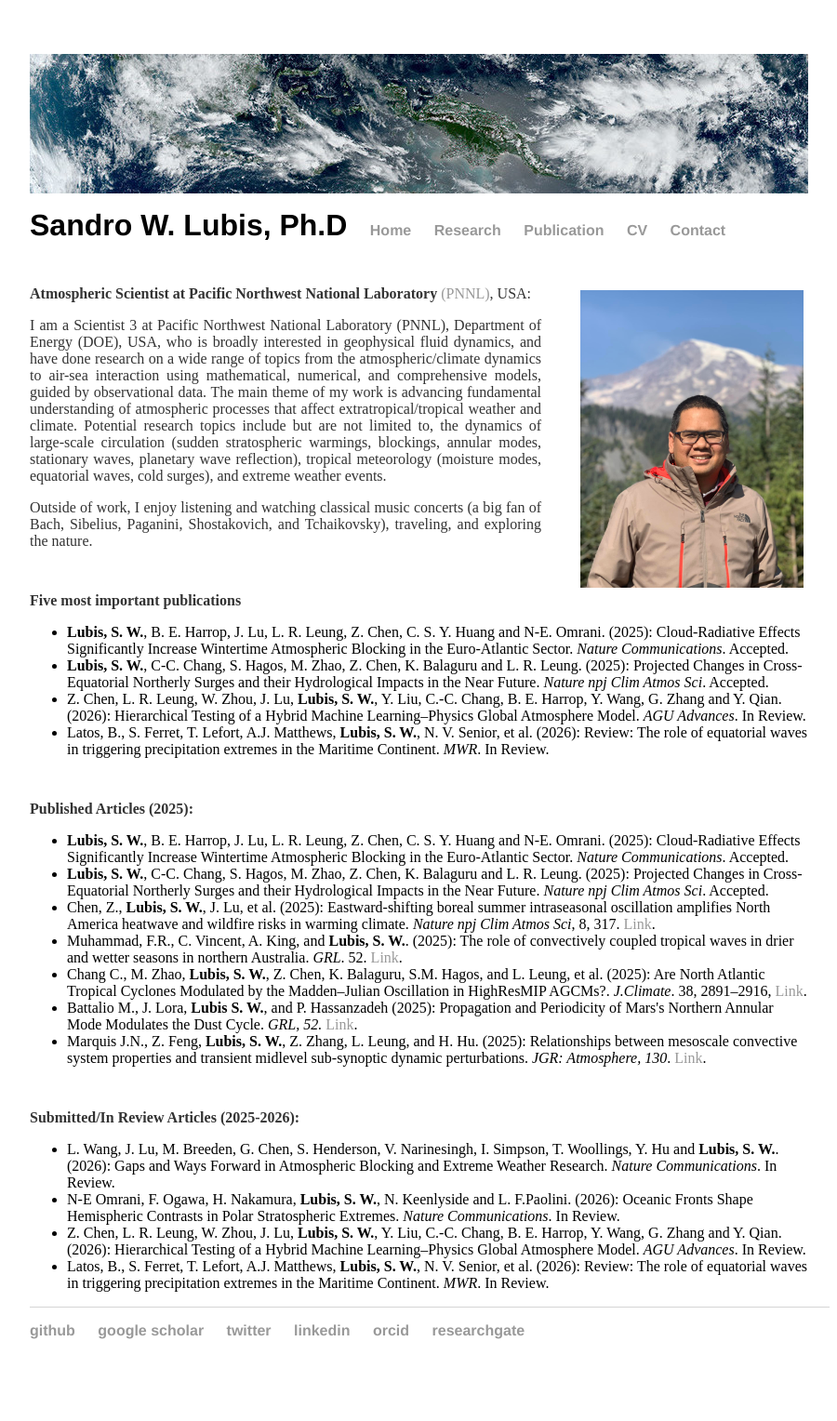
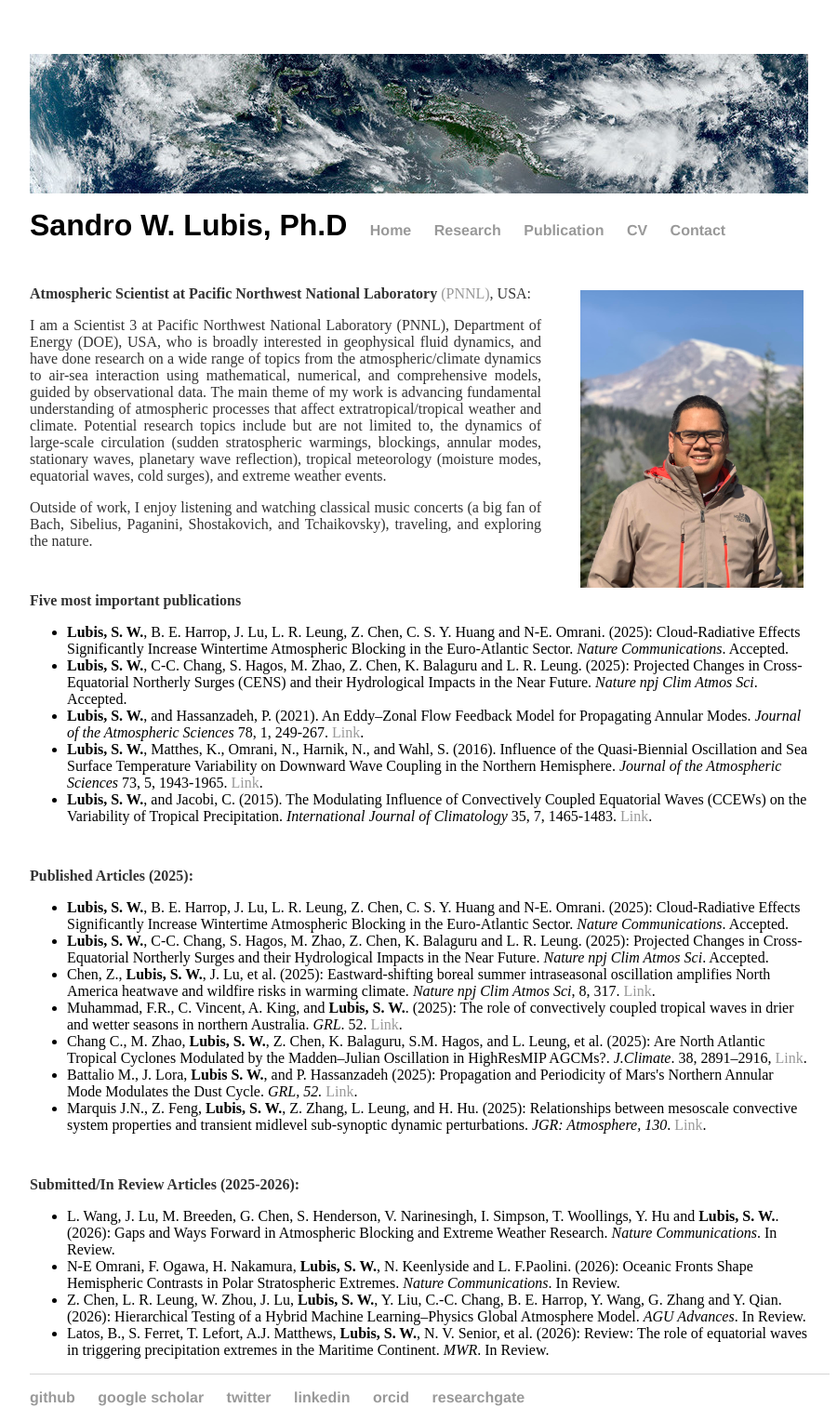
Before and after one commit to sandrolubis/sandrolubis.github.io, a Jekyll site: the page built from index.html, in a window 1280 px wide. Shown: the whole page at 93% size, without its empty margins (276-1176 px from the left). Built offline with Jekyll 4.4.1, drawn with Linux system fonts in a browser that asks for light colours; before the commit the page ends 1456 px from its top, so only the background shows below that.

Commit message:
Update index.html

```diff
--- a/index.html
+++ b/index.html
@@ -46,9 +46,10 @@ div.relative {
 	<p class="ex", style="padding-top:30px"><font size=3><b>Five most important publications</b></p>
 		<ul class="ex">
 		<li> <b>Lubis, S. W.</b>, B. E. Harrop, J. Lu, L. R. Leung, Z. Chen, C. S. Y. Huang and N-E. Omrani. (2025): Cloud-Radiative Effects Significantly Increase Wintertime Atmospheric Blocking in the Euro-Atlantic Sector. <i>Nature Communications</i>. Accepted.</li>
-		<li> <b>Lubis, S. W.</b>, C-C. Chang, S. Hagos, M. Zhao, Z. Chen, K. Balaguru and L. R. Leung. (2025): Projected Changes in Cross-Equatorial Northerly Surges and their Hydrological Impacts in the Near Future. <i>Nature npj Clim Atmos Sci</i>. Accepted.</li>
-		<li> Z. Chen, L. R. Leung, W. Zhou, J. Lu, <b>Lubis, S. W.</b>, Y. Liu, C.-C. Chang, B. E. Harrop, Y. Wang, G. Zhang and Y. Qian. (2026): Hierarchical Testing of a Hybrid Machine Learning–Physics Global Atmosphere Model. <i>AGU Advances</i>. In Review.</li>
-		<li> Latos, B., S. Ferret, T. Lefort, A.J. Matthews, <b>Lubis, S. W.</b>, N. V. Senior, et al. (2026): Review: The role of equatorial waves in triggering precipitation extremes in the Maritime Continent. <i>MWR</i>. In Review.</li>
+		<li> <b>Lubis, S. W.</b>, C-C. Chang, S. Hagos, M. Zhao, Z. Chen, K. Balaguru and L. R. Leung. (2025): Projected Changes in Cross-Equatorial Northerly Surges (CENS) and their Hydrological Impacts in the Near Future. <i>Nature npj Clim Atmos Sci</i>. Accepted.</li>
+		<li><b>Lubis, S. W.</b>, and Hassanzadeh, P. (2021). An Eddy–Zonal Flow Feedback Model for Propagating Annular Modes. <i>Journal of the Atmospheric Sciences</i> 78, 1, 249-267. <a href="https://doi.org/10.1175/JAS-D-20-0214.1">Link</a>.</li>
+		<li><b>Lubis, S. W.</b>, Matthes, K., Omrani, N., Harnik, N., and Wahl, S. (2016). Influence of the Quasi-Biennial Oscillation and Sea Surface Temperature Variability on Downward Wave Coupling in the Northern Hemisphere. <i>Journal of the Atmospheric Sciences</i> 73, 5, 1943-1965. <a href="https://doi.org/10.1175/JAS-D-15-0072.1">Link</a>.</li>
+		<li><b>Lubis, S. W.</b>, and Jacobi, C. (2015). The Modulating Influence of Convectively Coupled Equatorial Waves (CCEWs) on the Variability of Tropical Precipitation. <i>International Journal of Climatology</i> 35, 7, 1465-1483. <a href="https://doi.org/10.1002/joc.4069">Link</a>.</li>
 		</ul>
 
 	<p class="ex", style="padding-top:30px"><font size=3><b>Published Articles (2025):</b></p>
```
